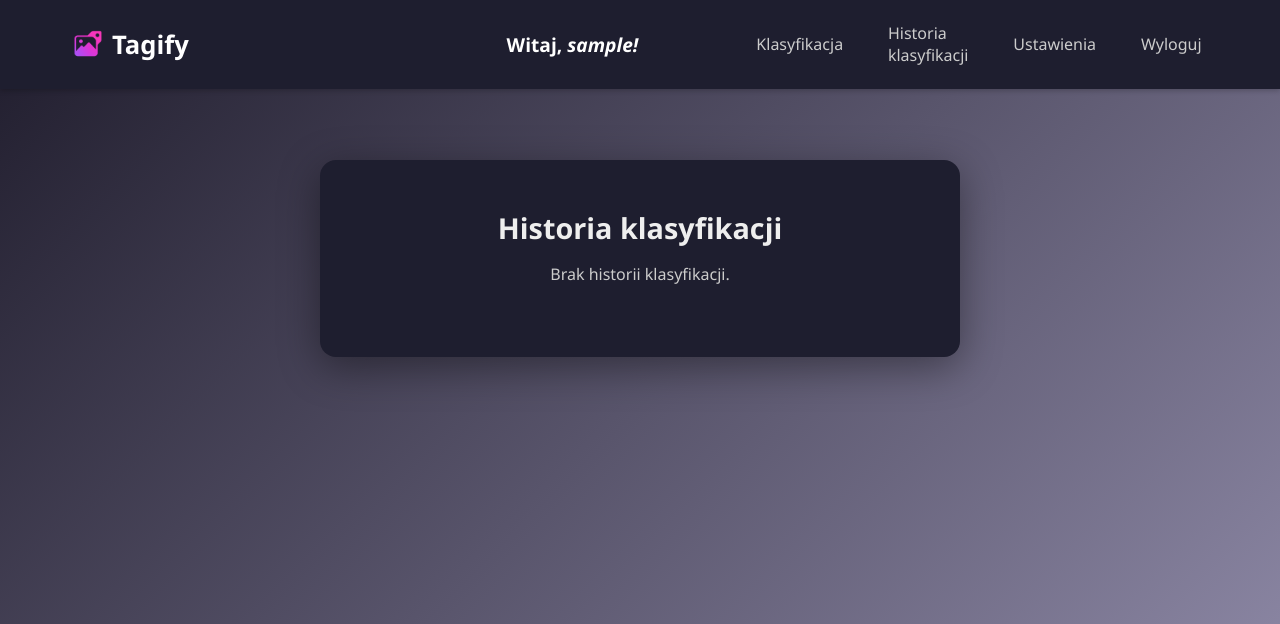
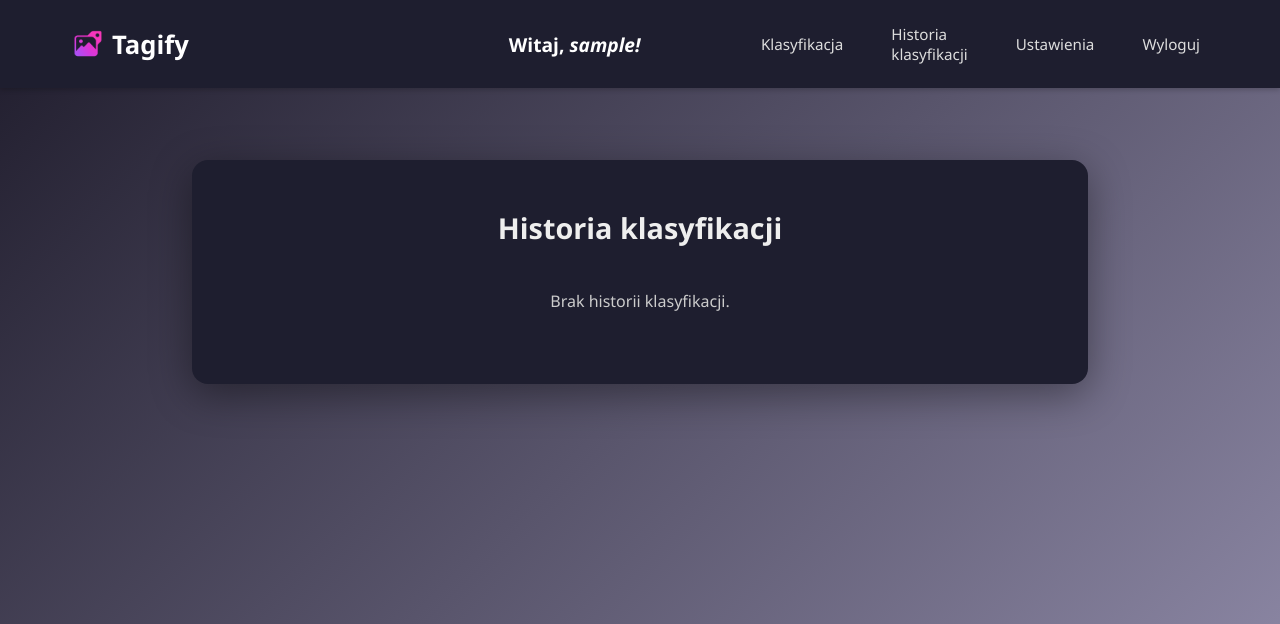
Before and after one commit to taachii/tagify, a Flask app: page /user/classifications in a window 1280 px wide. Shown: the top 624 px of the page. Run offline with Flask 3, Linux system fonts and the light colour scheme; the visitor is signed in with stand-in values (Sample User, id 1); data that the repository does not hold is empty.

Commit message:
Adjust classification history table

```diff
--- a/app/blueprints/user/forms.py
+++ b/app/blueprints/user/forms.py
@@ -12,7 +12,9 @@ class ZipUploadForm(FlaskForm):
     submit = SubmitField('Prześlij')
 
 class ModelSelectionForm(FlaskForm):
-    model = SelectField('Wybierz model', choices=[], validators=[DataRequired()])
+    model = SelectField('Wybierz model', choices=[], validators=[
+        DataRequired(message="Wybierz model z listy.")
+    ])
     submit = SubmitField('Rozpocznij klasyfikację')
 
 class EditProfileForm(FlaskForm):
--- a/app/blueprints/user/templates/user/classifications.html
+++ b/app/blueprints/user/templates/user/classifications.html
@@ -1,7 +1,7 @@
 {% extends 'dashboard_base.html' %}
 {% block title %}Tagify – Historia klasyfikacji{% endblock %}
 {% block content %}
-<div class="user-panel">
+<div class="user-panel wide-panel">
   <h2>Historia klasyfikacji</h2>
 
   {% if classifications %}
@@ -9,7 +9,9 @@
     <thead>
       <tr>
         <th>ID</th>
-        <th>Model</th>
+        {% if current_user.is_researcher() %}
+          <th>Model</th>
+        {% endif %}
         <th>Data</th>
         <th>Plik źródłowy</th>
         <th>Liczba zdjęć</th>
@@ -21,7 +23,9 @@
       {% for c in classifications %}
       <tr>
         <td>{{ c.id }}</td>
-        <td>{{ c.model_name }}</td>
+        {% if current_user.is_researcher() %}
+          <td>{{ c.model_name }}</td>
+        {% endif %}
         <td>{{ c.created_at.strftime('%Y-%m-%d %H:%M') }}</td>
         <td>{{ c.zip_filename }}</td>
         <td>{{ c.total_images }}</td>
@@ -65,41 +69,5 @@
 {% endblock %}
 
 {% block scripts %}
-<script>
-  function formatTimeLeft(seconds) {
-    if (seconds <= 0) return "Wygasła";
-
-    const h = Math.floor(seconds / 3600);
-    const m = Math.floor((seconds % 3600) / 60);
-    const s = Math.floor(seconds % 60);
-
-    return `Dostępna (${h}h ${m}m ${s}s)`;
-  }
-
-  function updateCountdowns() {
-    document.querySelectorAll(".countdown").forEach(el => {
-      let seconds = parseInt(el.getAttribute("data-seconds"));
-      if (isNaN(seconds)) return;
-
-      seconds -= 1;
-      el.setAttribute("data-seconds", seconds);
-      el.textContent = formatTimeLeft(seconds);
-
-      if (seconds <= 0) {
-        el.classList.remove("status-active");
-        el.classList.add("status-inactive");
-        el.textContent = "Wygasła";
-
-        // Ukryj przycisk pobierania ZIP-a, jeśli istnieje
-        const row = el.closest("tr");
-        if (row) {
-          const downloadBtn = row.querySelector(".download-btn");
-          if (downloadBtn) downloadBtn.remove();
-        }
-      }
-    });
-  }
-
-  setInterval(updateCountdowns, 1000);
-</script>
+  <script src="{{ url_for('static', filename='js/expiration_countdown.js') }}"></script>
 {% endblock %}
--- a/app/models.py
+++ b/app/models.py
@@ -63,7 +63,7 @@ class Classification(db.Model):
 
     @property
     def time_left(self):
-        expiration_time = self.created_at + timedelta(minutes=3)
+        expiration_time = self.created_at + timedelta(hours=24)
         now = datetime.utcnow()
         remaining = expiration_time - now
         if remaining.total_seconds() <= 0:
--- a/app/static/css/styles.css
+++ b/app/static/css/styles.css
@@ -125,18 +125,39 @@ main {
 }
 
 .nav-links a {
-  padding: 0.4rem 0.9rem;
-  border-radius: 6px;
-  background-color: transparent;
-  color: #ccc;
+  position: relative;
+  padding: 0.5rem 1rem;
+  border-radius: 8px;
+  font-weight: 500;
   text-decoration: none;
-  font-weight: 500;
+  color: #ddd;
   transition: all 0.3s ease;
+  font-size: 0.95rem;
+}
+
+.nav-links a::after {
+  content: '';
+  position: absolute;
+  left: 50%;
+  bottom: 6px;
+  transform: translateX(-50%);
+  width: 0;
+  height: 2px;
+  background: #ff6ac1;
+  transition: width 0.3s ease;
+}
+
+.nav-links a:hover::after {
+  width: 70%;
 }
 
 .nav-links a:hover {
-  background-color: rgba(255, 255, 255, 0.08);
   color: #fff;
+}
+
+.nav-links a.active {
+  color: #ff6ac1;
+  font-weight: 600;
 }
 
 .username {
@@ -365,8 +386,7 @@ body.hero-bg::-webkit-scrollbar {
    PANEL UŻYTKOWNIKA / ADMINA
 ======================== */
 .user-panel, .admin-panel {
-  max-width: 1150px;
-  width: 100%;
+  max-width: 75%;
   margin: 10em auto 60px auto;
   background-color: #1e1e2f;
   padding: 3rem 3rem;
@@ -376,13 +396,17 @@ body.hero-bg::-webkit-scrollbar {
   text-align: center;
 }
 
+.wide-panel {
+  width: 70% !important;
+}
+
 .user-panel {
-  width: 50% !important;
+  width: 50%;
 }
 
 .user-panel h2, .admin-title {
   font-size: 1.8rem;
-  margin-bottom: 1rem;
+  margin-bottom: 1.5em;
   text-align: center;
 }
 
```
Also changed, not shown: app/static/js/expiration_countdown.js (added, +35 -0 lines).
